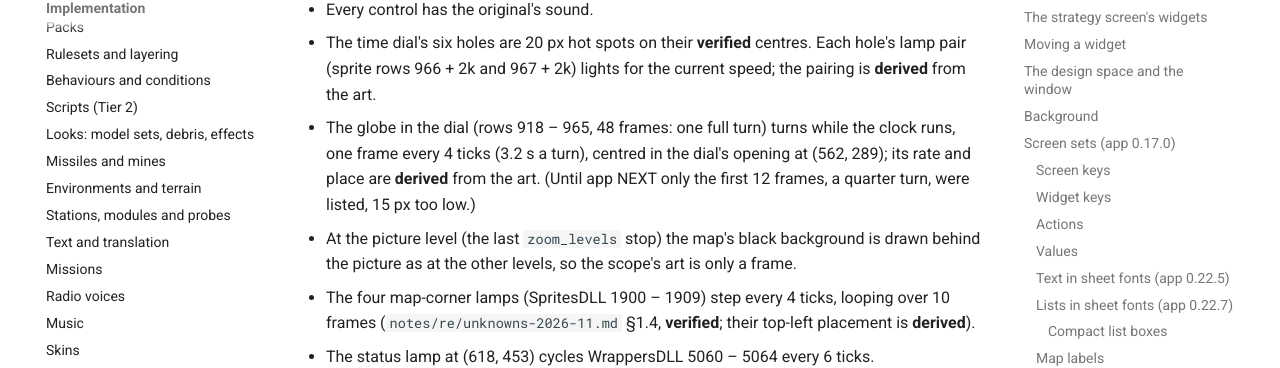
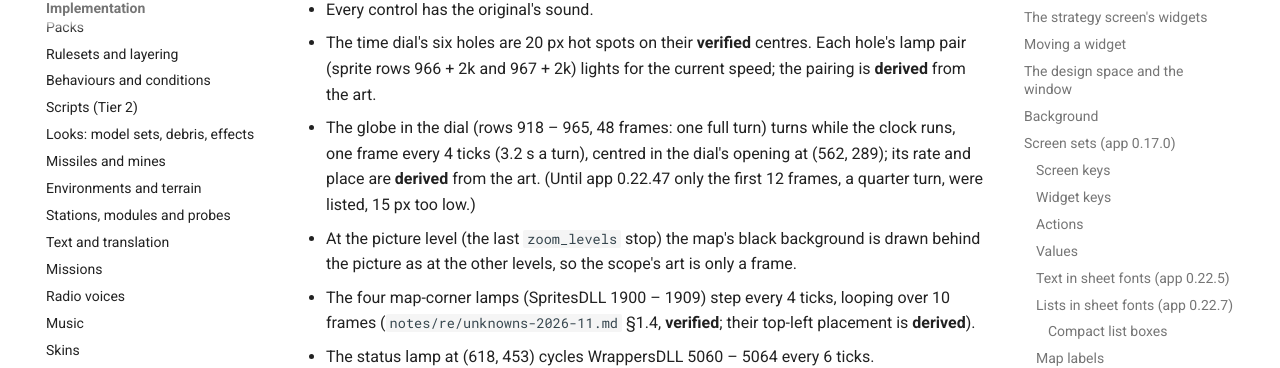
Before and after one commit to bbogovich/OpenInterceptor, an MkDocs documentation site: the page built from docs/modding/screens.md, in a window 1280 px wide and 900 px high, scrolled down 17630 px. Shown: the part 91-459 px from the top of the window. Built offline with MkDocs 1.6.1 and Material for MkDocs 9.7.7, drawn with Linux system fonts in a browser that asks for light colours.

Commit message:
Docs: app 0.22.47
Co-Authored-By: Claude Opus 5.5 <noreply@anthropic.com>

```diff
--- a/docs/modding/screens.md
+++ b/docs/modding/screens.md
@@ -561,7 +561,7 @@ Since app 0.22.15 (plan M2 #126, RQ-UI-09 – 12):
   **derived** from the art.
 - The globe in the dial (rows 918 – 965, 48 frames: one full turn) turns while the clock runs,
   one frame every 4 ticks (3.2 s a turn), centred in the dial's opening at (562, 289); its rate
-  and place are **derived** from the art. (Until app NEXT only the first 12 frames, a quarter
+  and place are **derived** from the art. (Until app 0.22.47 only the first 12 frames, a quarter
   turn, were listed, 15 px too low.)
 - At the picture level (the last `zoom_levels` stop) the map's black background is drawn
   behind the picture as at the other levels, so the scope's art is only a frame.
```
Also changed, not shown: docs/implementation/status.md (+1 -1 lines), docs/user-guide/getting-started.md (+1 -1 lines).
